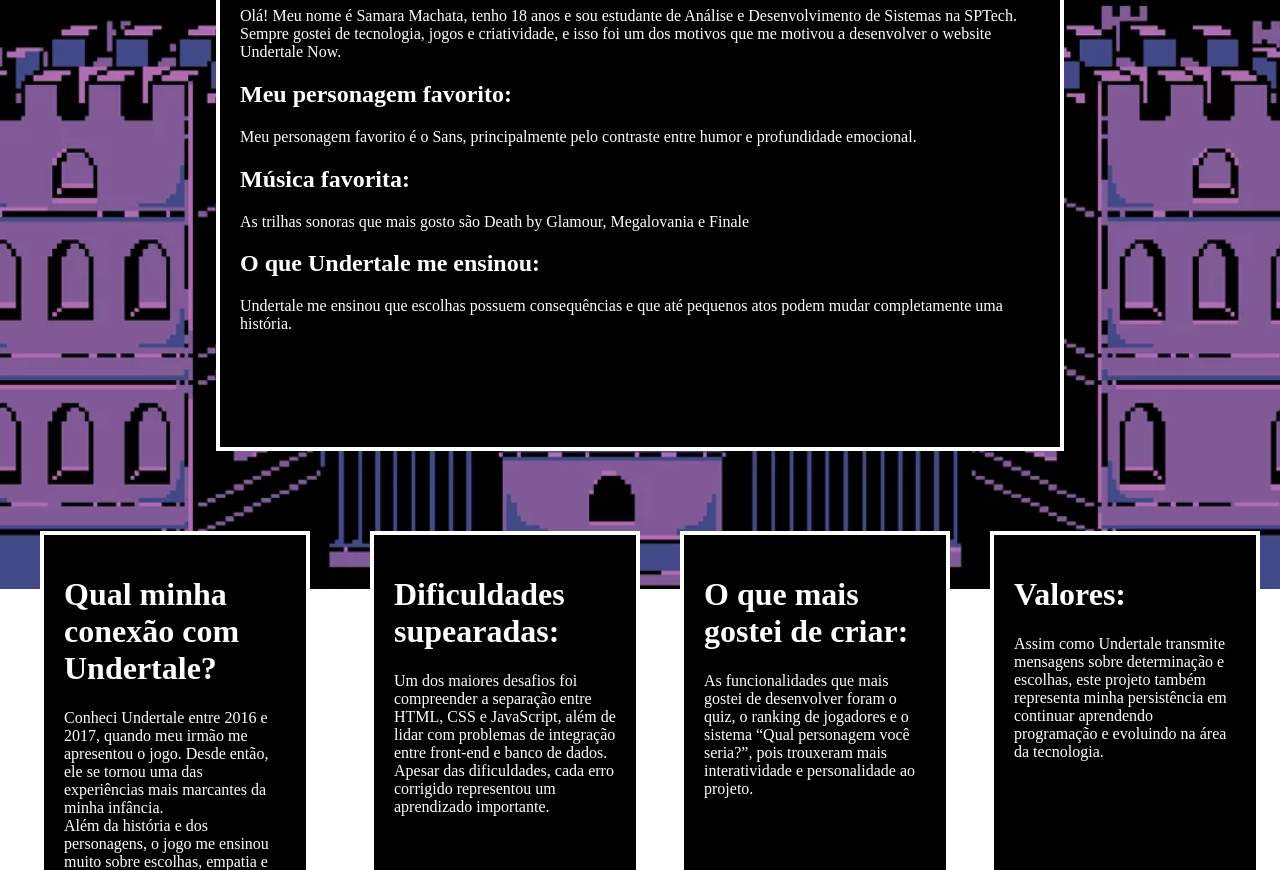
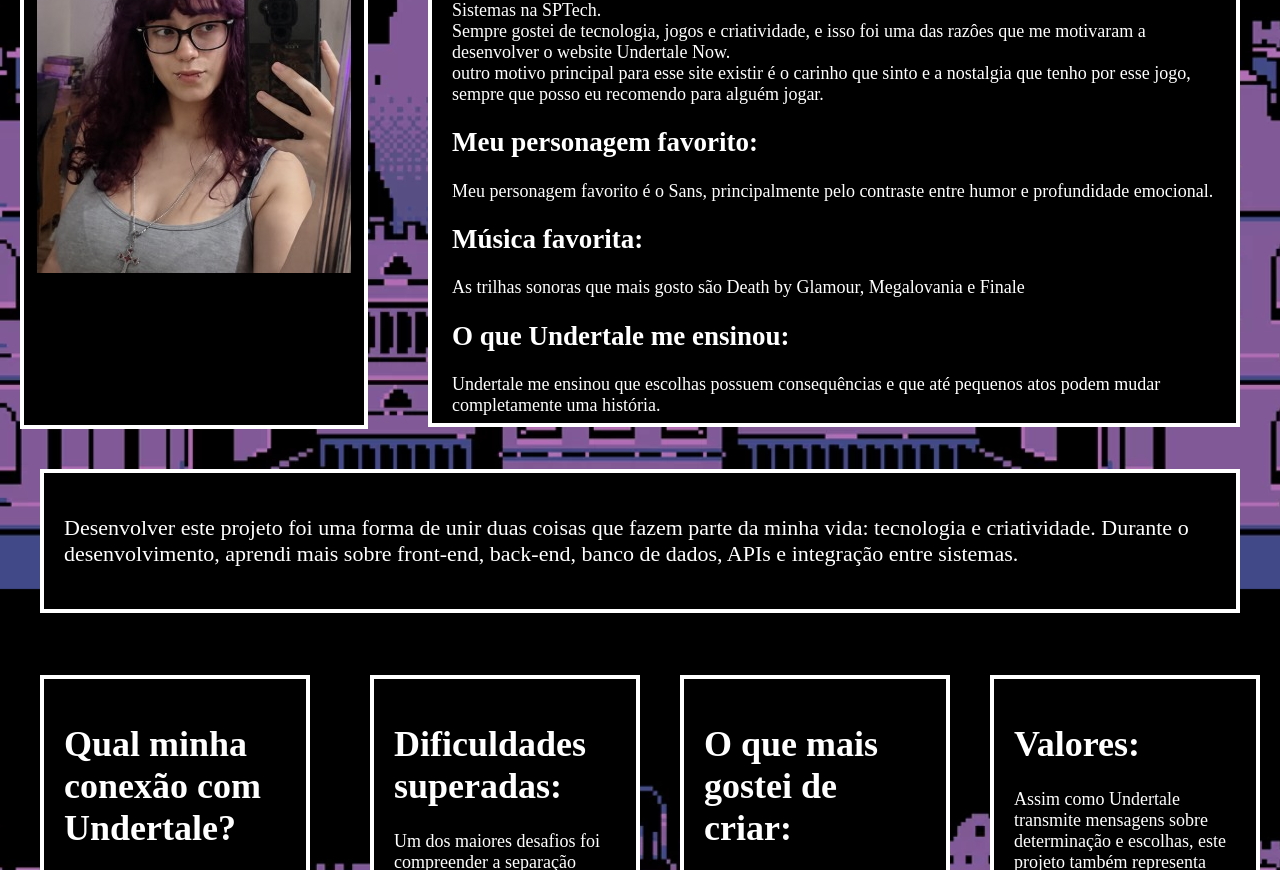
Before and after one commit to SamaraMachata/Projeto-Individual-S2, a website: page public/sobremim.html in a window 1280 px wide. Shown: the part 231-1101 px from the top of the page. Drawn offline with Linux system fonts and the light colour scheme.

Commit message:
editei a tela sobre mim, arrumei as imagens da tela sobre e arrumei os botões da tela home2

```diff
--- a/public/css/sobre.css
+++ b/public/css/sobre.css
@@ -45,3 +45,8 @@
     justify-content: space-between;
     align-items: center;
 }
+img{
+     width: 140px;
+     height: 150px;
+
+}
--- a/public/css/sobremim.css
+++ b/public/css/sobremim.css
@@ -12,6 +12,10 @@
      padding: 20px;
      color: white;
      margin: 40px;
+     margin-top: 16px;
+     font-size: 18px;
+
+
 }
 .onde{
      height: 300px;
@@ -21,6 +25,9 @@
      padding: 20px;
      margin: 40px;
      color: white;
+     margin-top: 22px;
+     font-size: 18px;
+
 }
 .tecnologia{
      background-color: black;
@@ -28,6 +35,9 @@
      padding: 20px;
      margin: 40px;
      color: white;
+     margin-top: 2px;
+     font-size: 22px;
+
 }
 .caixa{
     height: 300px;
@@ -37,6 +47,24 @@
      padding: 20px;
      margin: 20px;
      color: white;
+     margin-top: 2px;
+     font-size: 18px;
+
+
+}
+.caixa1{
+    height: 500px;
+    width: 300px;
+     background-color: black;
+     border: 4px solid white;
+     padding: 20px;
+     margin: 20px;
+     color: white;
+     margin-top: 0px;
+
+     display: flex;
+     justify-content: center;
+     align-items: self-start;
 }
 
 .box{
@@ -57,9 +85,9 @@
 background-image: url("../img/imagemfundoinicial.jpg");
 background-size: cover;
 background-position: center;
-background-repeat: no-repeat;
+background-repeat: repeat-y;
 height: 100vh;
-margin: 0;;
+margin: 0;
 color: white;
 }
 .nav_pag_home{
--- a/public/sobremim.html
+++ b/public/sobremim.html
@@ -18,10 +18,11 @@
             </div>
         </nav>
 
-        <div class="box">
+    <div class="box">
+        <div class="caixa1"><img src="./img/eu..jpeg"></div>
         <div class="eu">
-        <h1>Sobre mim:</h1>
-        <p>Olá! Meu nome é Samara Machata, tenho 18 anos e sou estudante de Análise e Desenvolvimento de Sistemas na SPTech. <br> Sempre gostei de tecnologia, jogos e criatividade, e isso foi um dos motivos que me motivou a desenvolver o website Undertale Now.</p>
+        <h2>Sobre mim:</h2>
+        <p>Olá! Meu nome é Samara Machata, tenho 18 anos e sou estudante de Análise e Desenvolvimento de Sistemas na SPTech. <br> Sempre gostei de tecnologia, jogos e criatividade, e isso foi uma das razôes que me motivaram a desenvolver o website Undertale Now.<br> outro motivo principal para esse site existir é o carinho que sinto e a nostalgia que tenho por esse jogo, sempre que posso eu recomendo para alguém jogar.</p>
 
         <h2>Meu personagem favorito:</h2>
         <p>Meu personagem favorito é o Sans, principalmente pelo contraste entre humor e profundidade emocional.</p>
@@ -35,6 +36,10 @@
 
     </div>
 
+    <div class="tecnologia">
+        <p>Desenvolver este projeto foi uma forma de unir duas coisas que fazem parte da minha vida: tecnologia e criatividade. Durante o desenvolvimento, aprendi mais sobre front-end, back-end, banco de dados, APIs e integração entre sistemas.</p>
+    </div>
+
     <div class="box">
             <div class="onde">
                 <h1>Qual minha conexão com Undertale?</h1>
@@ -42,7 +47,7 @@
             </div>
 
             <div class="caixa">
-                <h1>Dificuldades supearadas:</h1>
+                <h1>Dificuldades superadas:</h1>
                 <p>Um dos maiores desafios foi compreender a separação entre HTML, CSS e JavaScript, além de lidar com problemas de integração entre front-end e banco de dados. Apesar das dificuldades, cada erro corrigido representou um aprendizado importante.</p>
             </div>
 
@@ -57,8 +62,5 @@
             </div>
         </div>
 
-        <div class="tecnologia">
-            <p>Desenvolver este projeto foi uma forma de unir duas coisas que fazem parte da minha vida: tecnologia e criatividade. Durante o desenvolvimento, aprendi mais sobre front-end, back-end, banco de dados, APIs e integração entre sistemas.</p>
-        </div>
 </body>
 </html>
```
Also changed, not shown: public/css/home2.css (+10 -0 lines), public/dashboard.html (+6 -5 lines), public/home2.html (+1 -1 lines), public/img/eu..jpeg (added).
